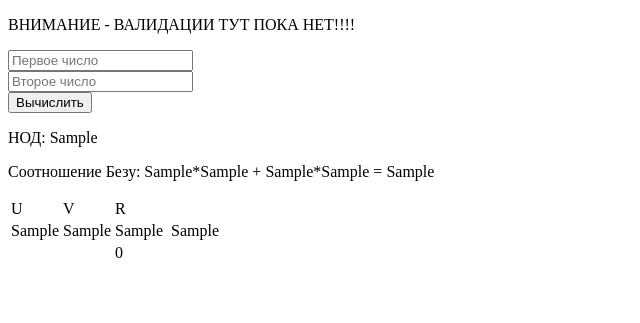
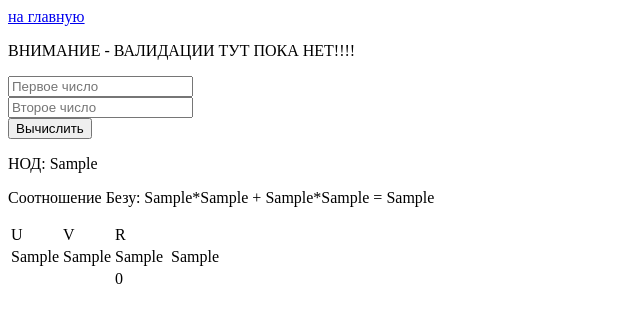
Before and after one commit to OS01GLADOS/carculators.belstu, a Flask app: template templates/Calculators/ExEvclid.html in a window 1280 px wide. Shown: the top 323 px of the page, without its empty margins (0-640 px from the left). Run offline with Flask 2, Linux system fonts and the light colour scheme; the template is opened without the code that fills it: most values are stand-ins (such as "Sample title", 1, 10 or a date in 2020).

Commit message:
some menu added

```diff
--- a/templates/Calculators/DiophantineEquations.html
+++ b/templates/Calculators/DiophantineEquations.html
@@ -5,6 +5,9 @@
     <title>Диофановы уравнения</title>
 </head>
 <body>
+<header>
+    <a href="/">на главную</a>
+</header>
  <form method="post">
      <input type="text" name="numberA" placeholder="a" >*x +
      <input type="text" name="numberB" placeholder="b" >*y =
--- a/templates/Calculators/ExEvclid.html
+++ b/templates/Calculators/ExEvclid.html
@@ -6,7 +6,9 @@
 
 </head>
 <body>
-
+<header>
+    <a href="/">на главную</a>
+</header>
 {% include 'Calculators/ExEvclid/InputTemplate.html' %}
 {% if ResultExEvclid %}
 <p>НОД: {{ ResultExEvclid[-1].r }}</p>
--- a/templates/Calculators/PrimeFactor.html
+++ b/templates/Calculators/PrimeFactor.html
@@ -5,6 +5,9 @@
     <title>Разложение на простые множители</title>
 </head>
 <body>
+<header>
+    <a href="/">на главную</a>
+</header>
     <form method="post">
         <input type="text" name = "number" placeholder="Введите число">
         <input type="submit" value="Вычислить">
```
